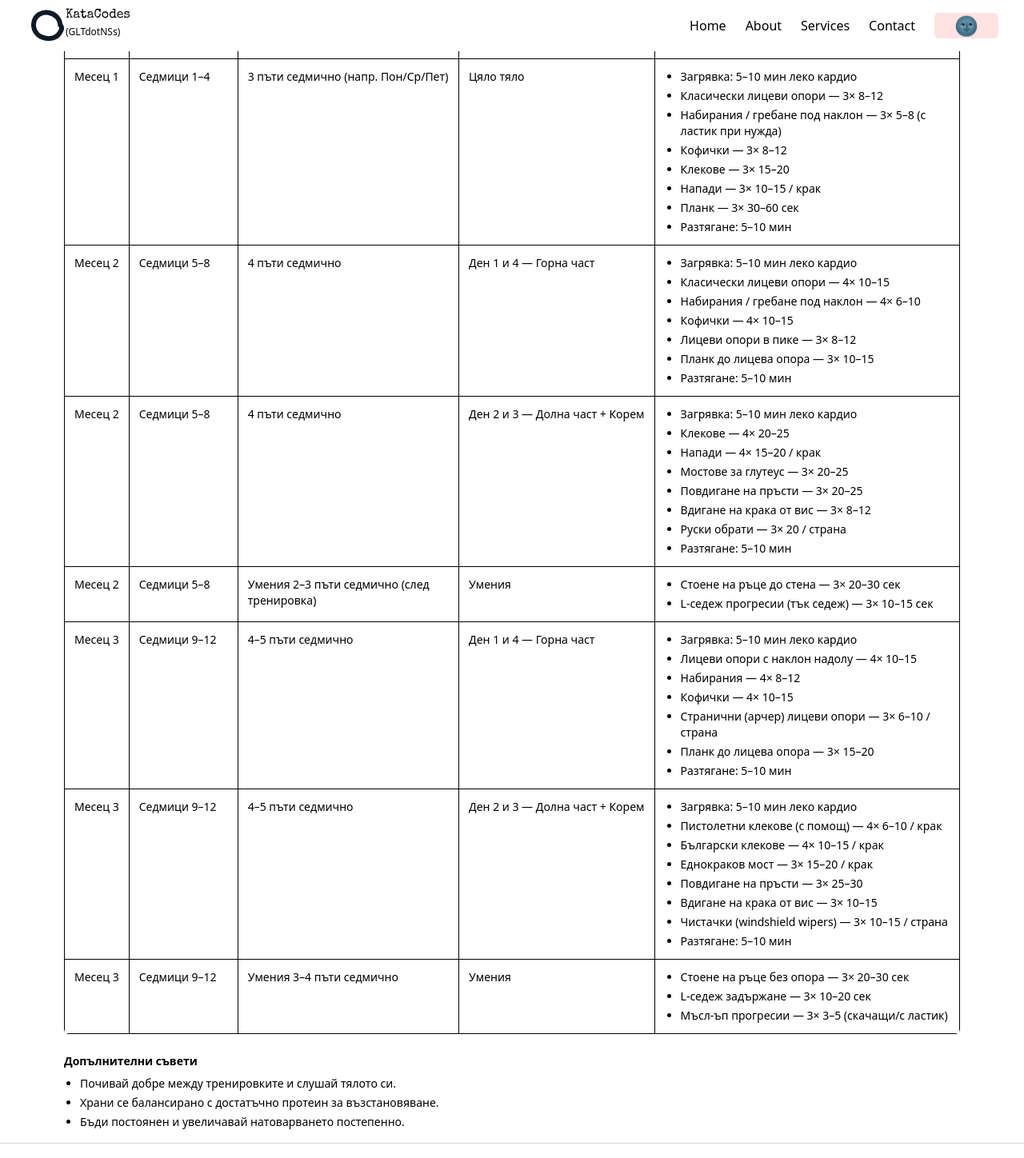
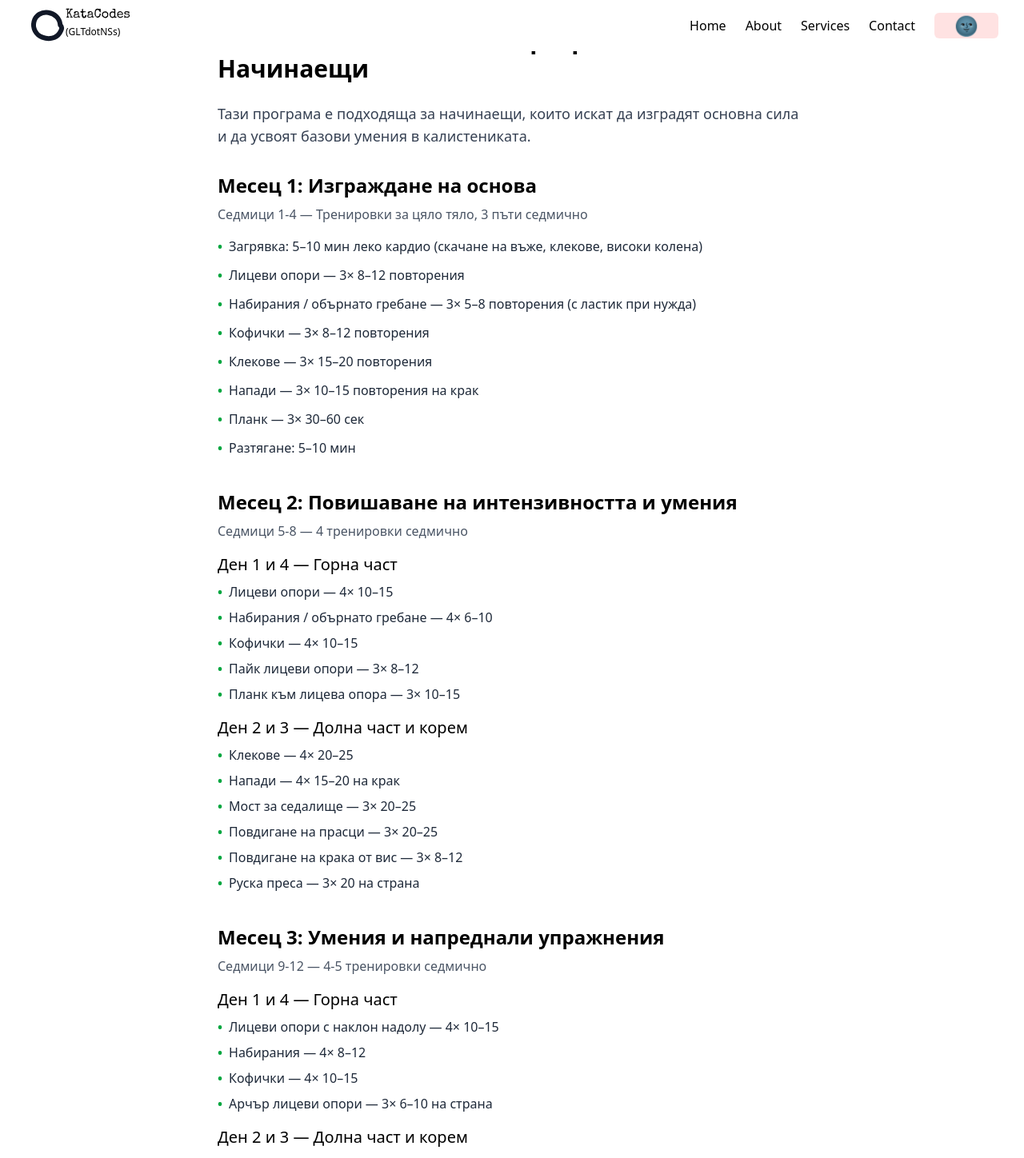
Before and after one commit to CodingKataEUW/KataCodes, a Next.js app: page /about in a window 1280 px wide. Shown: the top 1448 px of the page at 80% size. Built offline with nearby package versions, Linux system fonts and the light colour scheme.

Commit message:
Update about.js

```diff
--- a/pages/about.js
+++ b/pages/about.js
@@ -1,153 +1,87 @@
-export default function CalisthenicsProgramTable() {
-  const rows = [
-    // Месец 1 — Седмици 1–4 (Цяло тяло)
-    {
-      phase: "Месец 1",
-      block: "Седмици 1–4",
-      frequency: "3 пъти седмично (напр. Пон/Ср/Пет)",
-      day: "Цяло тяло",
-      items: [
-        "Загрявка: 5–10 мин леко кардио",
-        "Класически лицеви опори — 3× 8–12",
-        "Набирания / гребане под наклон — 3× 5–8 (с ластик при нужда)",
-        "Кофички — 3× 8–12",
-        "Клекове — 3× 15–20",
-        "Напади — 3× 10–15 / крак",
-        "Планк — 3× 30–60 сек",
-        "Разтягане: 5–10 мин",
-      ],
-    },
+export default function CalisthenicsProgramPage() {
+  return (
+    <div className="max-w-3xl mx-auto px-4 py-8">
+      <h1 className="text-3xl font-bold mb-6">
+        3-Месечна Калистеник Програма за Начинаещи
+      </h1>
+      <p className="mb-8 text-lg text-gray-700">
+        Тази програма е подходяща за начинаещи, които искат да изградят
+        основна сила и да усвоят базови умения в калистениката.
+      </p>
 
-    // Месец 2 — Седмици 5–8 (Разделена тренировка + умения)
-    {
-      phase: "Месец 2",
-      block: "Седмици 5–8",
-      frequency: "4 пъти седмично",
-      day: "Ден 1 и 4 — Горна част",
-      items: [
-        "Загрявка: 5–10 мин леко кардио",
-        "Класически лицеви опори — 4× 10–15",
-        "Набирания / гребане под наклон — 4× 6–10",
-        "Кофички — 4× 10–15",
-        "Лицеви опори в пике — 3× 8–12",
-        "Планк до лицева опора — 3× 10–15",
-        "Разтягане: 5–10 мин",
-      ],
-    },
-    {
-      phase: "Месец 2",
-      block: "Седмици 5–8",
-      frequency: "4 пъти седмично",
-      day: "Ден 2 и 3 — Долна част + Корем",
-      items: [
-        "Загрявка: 5–10 мин леко кардио",
-        "Клекове — 4× 20–25",
-        "Напади — 4× 15–20 / крак",
-        "Мостове за глутеус — 3× 20–25",
-        "Повдигане на пръсти — 3× 20–25",
-        "Вдигане на крака от вис — 3× 8–12",
-        "Руски обрати — 3× 20 / страна",
-        "Разтягане: 5–10 мин",
-      ],
-    },
-    {
-      phase: "Месец 2",
-      block: "Седмици 5–8",
-      frequency: "Умения 2–3 пъти седмично (след тренировка)",
-      day: "Умения",
-      items: [
-        "Стоене на ръце до стена — 3× 20–30 сек",
-        "L-седеж прогресии (тък седеж) — 3× 10–15 сек",
-      ],
-    },
+      {/* Месец 1 */}
+      <section className="mb-10">
+        <h2 className="text-2xl font-semibold mb-2">Месец 1: Изграждане на основа</h2>
+        <p className="mb-4 text-gray-600">Седмици 1-4 — Тренировки за цяло тяло, 3 пъти седмично</p>
+        <div className="space-y-3">
+          <WorkoutItem text="Загрявка: 5–10 мин леко кардио (скачане на въже, клекове, високи колена)" />
+          <WorkoutItem text="Лицеви опори — 3× 8–12 повторения" />
+          <WorkoutItem text="Набирания / обърнато гребане — 3× 5–8 повторения (с ластик при нужда)" />
+          <WorkoutItem text="Кофички — 3× 8–12 повторения" />
+          <WorkoutItem text="Клекове — 3× 15–20 повторения" />
+          <WorkoutItem text="Напади — 3× 10–15 повторения на крак" />
+          <WorkoutItem text="Планк — 3× 30–60 сек" />
+          <WorkoutItem text="Разтягане: 5–10 мин" />
+        </div>
+      </section>
 
-    // Месец 3 — Седмици 9–12 (Напреднали + умения)
-    {
-      phase: "Месец 3",
-      block: "Седмици 9–12",
-      frequency: "4–5 пъти седмично",
-      day: "Ден 1 и 4 — Горна част",
-      items: [
-        "Загрявка: 5–10 мин леко кардио",
-        "Лицеви опори с наклон надолу — 4× 10–15",
-        "Набирания — 4× 8–12",
-        "Кофички — 4× 10–15",
-        "Странични (арчер) лицеви опори — 3× 6–10 / страна",
-        "Планк до лицева опора — 3× 15–20",
-        "Разтягане: 5–10 мин",
-      ],
-    },
-    {
-      phase: "Месец 3",
-      block: "Седмици 9–12",
-      frequency: "4–5 пъти седмично",
-      day: "Ден 2 и 3 — Долна част + Корем",
-      items: [
-        "Загрявка: 5–10 мин леко кардио",
-        "Пистолетни клекове (с помощ) — 4× 6–10 / крак",
-        "Български клекове — 4× 10–15 / крак",
-        "Еднокраков мост — 3× 15–20 / крак",
-        "Повдигане на пръсти — 3× 25–30",
-        "Вдигане на крака от вис — 3× 10–15",
-        "Чистачки (windshield wipers) — 3× 10–15 / страна",
-        "Разтягане: 5–10 мин",
-      ],
-    },
-    {
-      phase: "Месец 3",
-      block: "Седмици 9–12",
-      frequency: "Умения 3–4 пъти седмично",
-      day: "Умения",
-      items: [
-        "Стоене на ръце без опора — 3× 20–30 сек",
-        "L-седеж задържане — 3× 10–20 сек",
-        "Мъсл-ъп прогресии — 3× 3–5 (скачащи/с ластик)",
-      ],
-    },
-  ];
+      {/* Месец 2 */}
+      <section className="mb-10">
+        <h2 className="text-2xl font-semibold mb-2">Месец 2: Повишаване на интензивността и умения</h2>
+        <p className="mb-4 text-gray-600">Седмици 5-8 — 4 тренировки седмично</p>
 
-  return (
-    <div className="max-w-6xl mx-auto p-4">
-      <div className="overflow-x-auto rounded-md">
-        <table className="w-full table-auto border-collapse">
-          <thead>
-            <tr>
-              <th className="px-3 py-2 text-left text-sm font-semibold border">Фаза</th>
-              <th className="px-3 py-2 text-left text-sm font-semibold border">Седмици / Блок</th>
-              <th className="px-3 py-2 text-left text-sm font-semibold border">Честота</th>
-              <th className="px-3 py-2 text-left text-sm font-semibold border">Ден / Фокус</th>
-              <th className="px-3 py-2 text-left text-sm font-semibold border">Тренировка</th>
-            </tr>
-          </thead>
-          <tbody>
-            {rows.map((r, i) => (
-              <tr key={i} className="align-top">
-                <td className="px-3 py-3 text-sm border whitespace-nowrap">{r.phase}</td>
-                <td className="px-3 py-3 text-sm border whitespace-nowrap">{r.block}</td>
-                <td className="px-3 py-3 text-sm border">{r.frequency}</td>
-                <td className="px-3 py-3 text-sm border whitespace-nowrap">{r.day}</td>
-                <td className="px-3 py-3 text-sm border">
-                  <ul className="list-disc pl-5 space-y-1">
-                    {r.items.map((it, idx) => (
-                      <li key={idx} className="text-sm">{it}</li>
-                    ))}
-                  </ul>
-                </td>
-              </tr>
-            ))}
-          </tbody>
-        </table>
-      </div>
+        <h3 className="text-xl font-medium mt-4 mb-2">Ден 1 и 4 — Горна част</h3>
+        <div className="space-y-2">
+          <WorkoutItem text="Лицеви опори — 4× 10–15" />
+          <WorkoutItem text="Набирания / обърнато гребане — 4× 6–10" />
+          <WorkoutItem text="Кофички — 4× 10–15" />
+          <WorkoutItem text="Пайк лицеви опори — 3× 8–12" />
+          <WorkoutItem text="Планк към лицева опора — 3× 10–15" />
+        </div>
 
-      {/* Съвети */}
-      <div className="mt-6 text-sm">
-        <h3 className="font-semibold mb-2">Допълнителни съвети</h3>
-        <ul className="list-disc pl-5 space-y-1">
-          <li>Почивай добре между тренировките и слушай тялото си.</li>
-          <li>Храни се балансирано с достатъчно протеин за възстановяване.</li>
-          <li>Бъди постоянен и увеличавай натоварването постепенно.</li>
-        </ul>
-      </div>
+        <h3 className="text-xl font-medium mt-4 mb-2">Ден 2 и 3 — Долна част и корем</h3>
+        <div className="space-y-2">
+          <WorkoutItem text="Клекове — 4× 20–25" />
+          <WorkoutItem text="Напади — 4× 15–20 на крак" />
+          <WorkoutItem text="Мост за седалище — 3× 20–25" />
+          <WorkoutItem text="Повдигане на прасци — 3× 20–25" />
+          <WorkoutItem text="Повдигане на крака от вис — 3× 8–12" />
+          <WorkoutItem text="Руска преса — 3× 20 на страна" />
+        </div>
+      </section>
+
+      {/* Месец 3 */}
+      <section>
+        <h2 className="text-2xl font-semibold mb-2">Месец 3: Умения и напреднали упражнения</h2>
+        <p className="mb-4 text-gray-600">Седмици 9-12 — 4-5 тренировки седмично</p>
+
+        <h3 className="text-xl font-medium mt-4 mb-2">Ден 1 и 4 — Горна част</h3>
+        <div className="space-y-2">
+          <WorkoutItem text="Лицеви опори с наклон надолу — 4× 10–15" />
+          <WorkoutItem text="Набирания — 4× 8–12" />
+          <WorkoutItem text="Кофички — 4× 10–15" />
+          <WorkoutItem text="Арчър лицеви опори — 3× 6–10 на страна" />
+        </div>
+
+        <h3 className="text-xl font-medium mt-4 mb-2">Ден 2 и 3 — Долна част и корем</h3>
+        <div className="space-y-2">
+          <WorkoutItem text="Асистирани пистол клекове — 4× 6–10 на крак" />
+          <WorkoutItem text="Български клек — 4× 10–15 на крак" />
+          <WorkoutItem text="Еднокраков мост за седалище — 3× 15–20 на крак" />
+          <WorkoutItem text="Повдигане на прасци — 3× 25–30" />
+          <WorkoutItem text="Повдигане на крака от вис — 3× 10–15" />
+          <WorkoutItem text="Чистачки за стъкла — 3× 10–15 на страна" />
+        </div>
+      </section>
     </div>
   );
 }
+
+function WorkoutItem({ text }) {
+  return (
+    <div className="flex items-start gap-2">
+      <span className="text-green-600 font-bold">•</span>
+      <p className="text-gray-800">{text}</p>
+    </div>
+  );
+}
```
